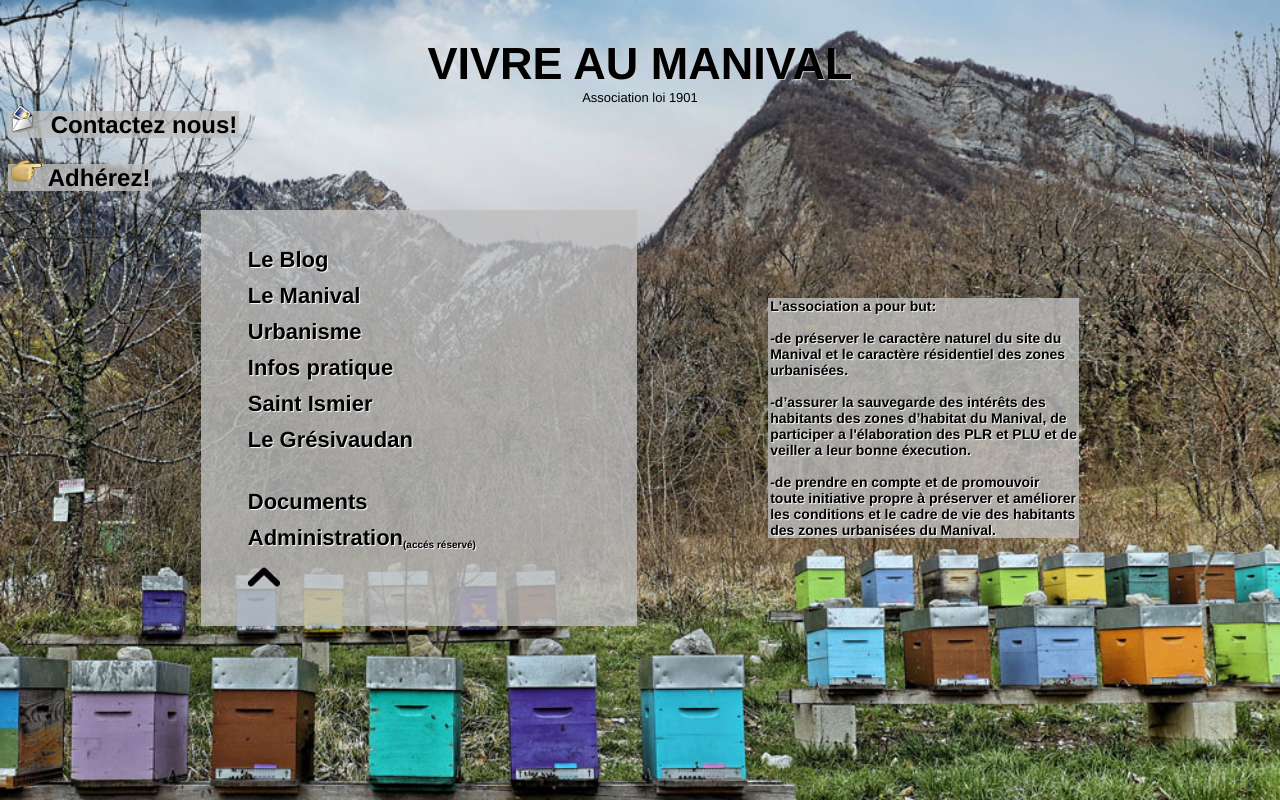
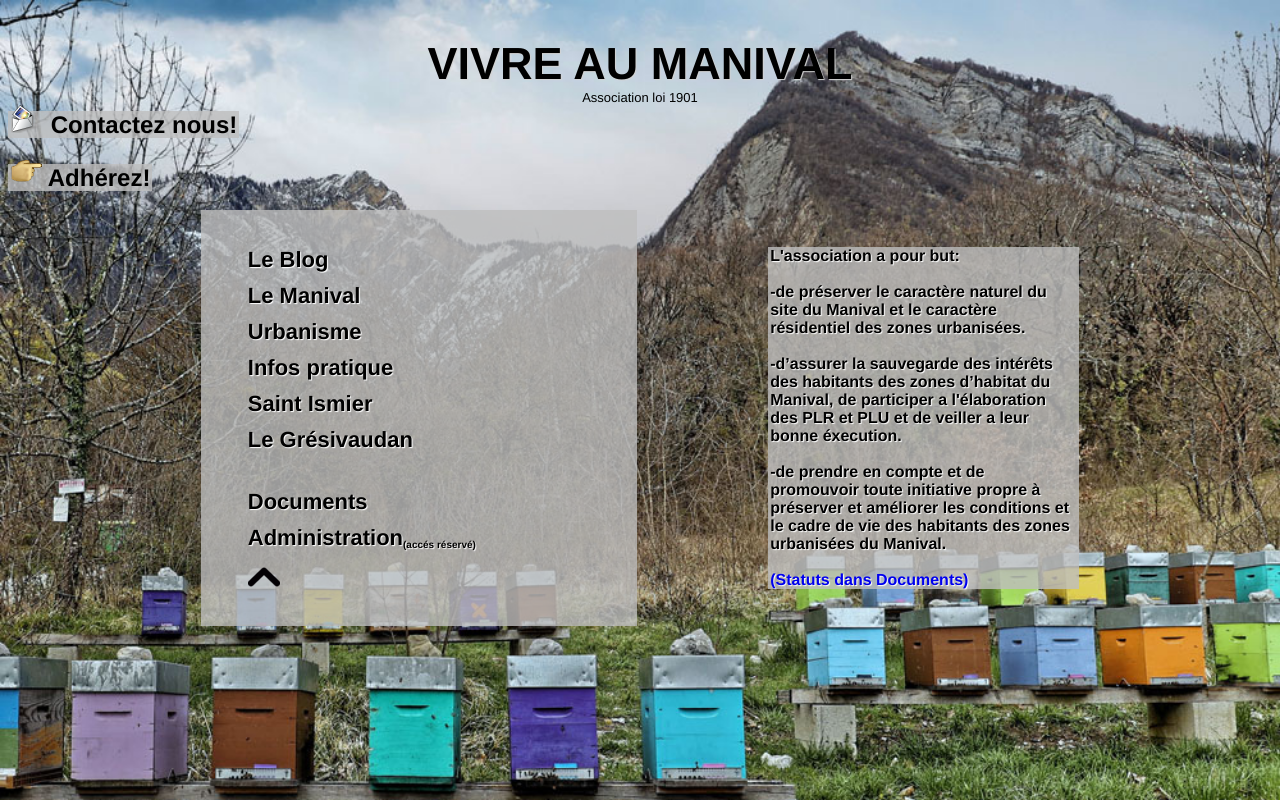
Before and after one commit to jduverger/vmanival, a Django app: page / in a window 1280 px wide. Run offline with Django 4.2, Linux system fonts and the light colour scheme; data that the repository does not hold is empty; some libraries are stand-ins or nearby versions.

Commit message:
fix 3 layout

```diff
--- a/myapp/templates/welcome.html
+++ b/myapp/templates/welcome.html
@@ -106,7 +106,8 @@ body {
 L'association a pour but:<br><br>
 -de préserver le caractère naturel du site du Manival et le caractère résidentiel des zones urbanisées.<br><br>
 -d’assurer la sauvegarde des intérêts des habitants des zones d’habitat du Manival, de participer a l'élaboration des PLR et PLU et de veiller a leur bonne éxecution.<br><br>
--de prendre en compte et de promouvoir toute initiative propre à préserver et améliorer les conditions et le cadre de vie des habitants des zones urbanisées du Manival.<br>
+-de prendre en compte et de promouvoir toute initiative propre à préserver et améliorer les conditions et le cadre de vie des habitants des zones urbanisées du Manival.<br><br>
+<a href="/pubdoc">(Statuts dans Documents)</a>
 </div>
 </td>
 <td width=15%></td>
--- a/static/vam/vam.css
+++ b/static/vam/vam.css
@@ -102,7 +102,7 @@ ul {
 	padding-left:2px;
 	padding-right:2px;
 	text-align:left;
-	font-size: 14px;
+	font-size: 16px;
 	font-weight: bold;
 	text-shadow: 1px 1px 1px white;
 	color: black;
```
